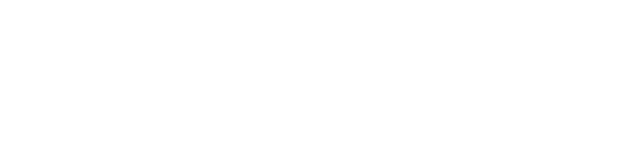
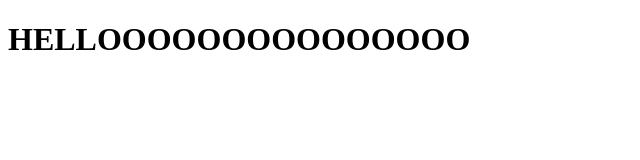
Before and after one commit to marcin-wojtkowski/marcin-wojtkowski.github.io, a plain HTML site: page index.html in a window 1280 px wide. Shown: the whole page, without its empty margins (0-640 px from the left). Drawn offline with Linux system fonts and the light colour scheme.

Commit message:
Header outline

```diff
--- a/index.html
+++ b/index.html
@@ -9,9 +9,13 @@
   <meta name="description" content="A reddit-like forum for upvoting ideas
   in a free marketplace.">
   <meta name="viewport" content="width=device-width, initial-scale=1.0">
+  <link rel="stylesheet" type="text/css" href="main.css">
 </head>
 
 <body>
+  <div id="header" role="banner">
+    <h1>HELLOOOOOOOOOOOOOOO</h1>
+  </div>
 
 </body>
 
```
